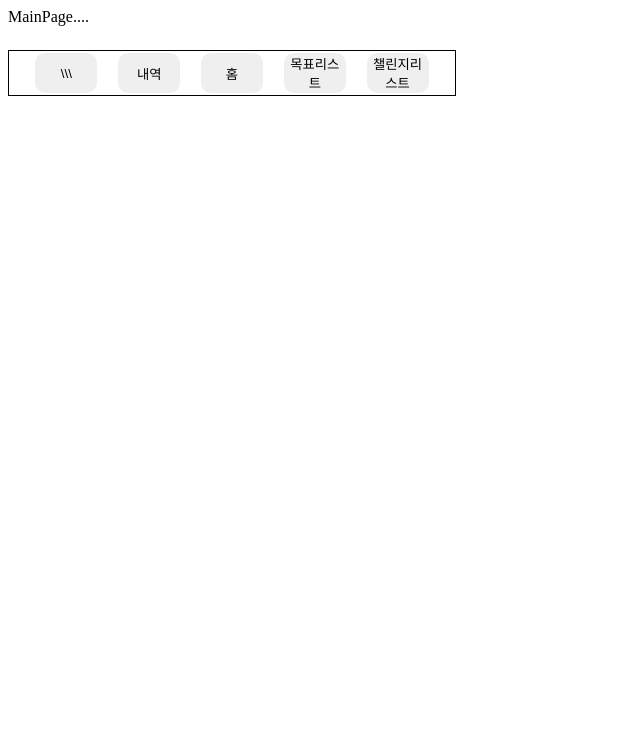
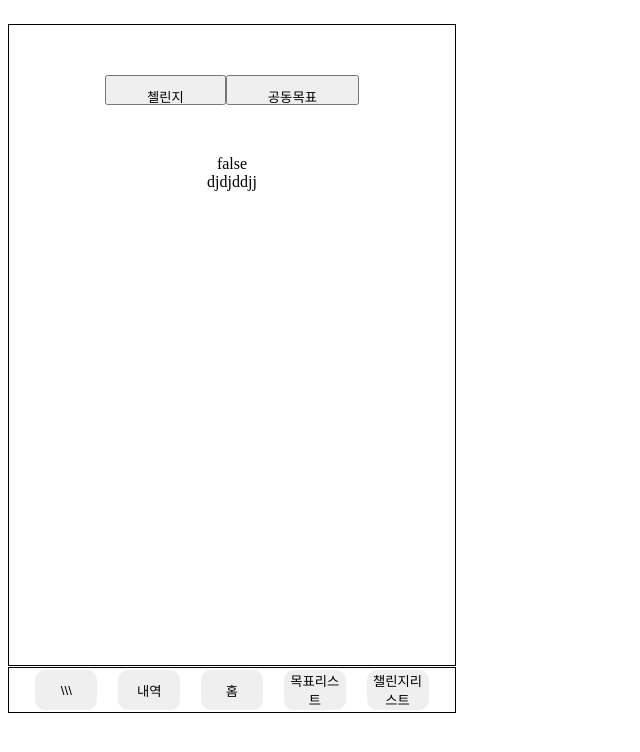
Before and after one commit to Jcurver/moabuzaFE, a React (Create React App) app: page / in a window 1280 px wide. Shown: the top 752 px of the page, without its empty margins (0-640 px from the left). Built offline with nearby package versions, Linux system fonts and the light colour scheme.

Commit message:
[ADD] Navbar , ToggleButton

```diff
--- a/src/components/Navbar/Navbar.js
+++ b/src/components/Navbar/Navbar.js
@@ -18,7 +18,7 @@ function Navbar({ marginBottom }) {
 const Wrapper = styled.div`
   max-width: 414px;
   width: 100%;
-  margin-top: 24px;
+  margin-top: 1px;
   margin-bottom: ${({ marginBottom }) => marginBottom || '12px'};
   height: 44px;
   justify-content: space-around;
--- a/src/pages/MainPage.js
+++ b/src/pages/MainPage.js
@@ -1,7 +1,74 @@
 import * as React from 'react'
+import styled from 'styled-components'
+import { setFlexStyles } from '../styles/Mixin'
 
 function MainPage() {
-  return <div>MainPage....</div>
+  const [buttonSelect, setButtonSelect] = React.useState(false)
+  console.log(buttonSelect)
+
+  return (
+    <Wrapper>
+      <ButtonWrapper>
+        <div id="btn" />
+        <SelectButton
+          onClick={() => {
+            setButtonSelect(false)
+          }}
+        >
+          첼린지
+        </SelectButton>
+        <SelectButton
+          onClick={() => {
+            setButtonSelect(true)
+          }}
+        >
+          공동목표
+        </SelectButton>
+      </ButtonWrapper>
+      {buttonSelect ? <div>true</div> : <div>false</div>}
+      <div>djdjddjj</div>
+    </Wrapper>
+  )
 }
 
+const Wrapper = styled.div`
+  max-width: 414px;
+  width: 100%;
+  margin-top: 24px;
+  /* margin-bottom: ${({ marginBottom }) => marginBottom || '12px'}; */
+  height: 640px;
+  text-align: center;
+  /* justify-content: space-around; */
+  border: 1px solid black;
+
+  /* ${setFlexStyles({
+    display: 'flex',
+    alignItems: 'center',
+  })} */
+  padding: 0 16px;
+  & svg {
+    cursor: pointer;
+  }
+`
+const ButtonWrapper = styled.div`
+  width: 300px;
+  margin: 35px auto;
+  position: relative;
+  border-radius: 30px;
+  background: #fff;
+`
+
+const SelectButton = styled.button`
+  /* width: 20%;
+  max-width: 414px; */
+  padding: 10px 40px;
+  margin: 5% auto;
+  height: 30px;
+  /* background: var(--bg-active); */
+  background-color:${(props) => (props.isOn === true ? 'green' : 'black')}
+  /* border: none; */
+  border-radius: 30px;
+  position: relateive;
+  text-align: cnter;
+`
 export default MainPage
```
